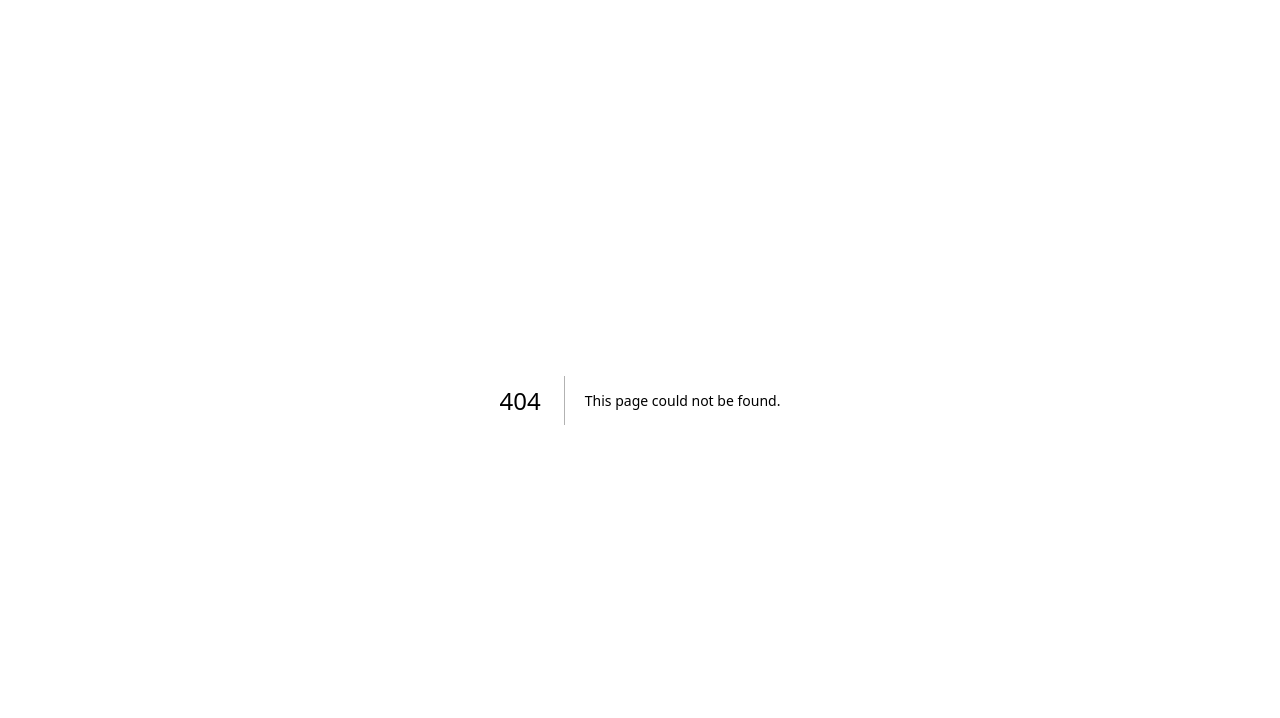
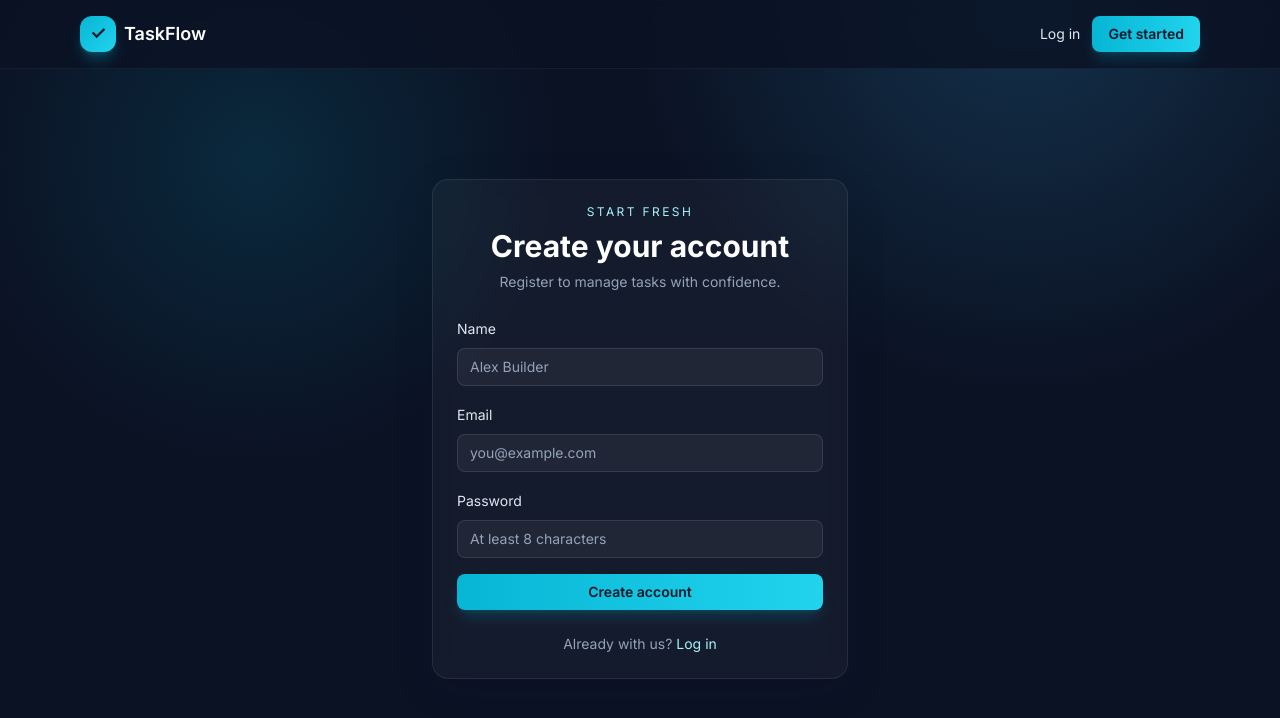
Before and after one commit to KushRawat/task-management-system, a Next.js app in the folder frontend/: page /register in a window 1280 px wide. Before the commit this address had no page. Shown: the top 718 px of the page. Built offline with nearby package versions, Linux system fonts and the light colour scheme; no server answers.

Commit message:
feat(frontend): add auth flows

```diff
--- /dev/null
+++ b/frontend/app/login/page.tsx
@@ -0,0 +1,32 @@
+import Link from "next/link";
+import { AppHeader } from "@/components/app-header";
+import { AuthForm } from "@/components/auth/auth-form";
+import { Card } from "@/components/ui/card";
+
+export default function LoginPage() {
+  return (
+    <>
+      <AppHeader />
+      <main className="mx-auto flex min-h-[calc(100vh-80px)] max-w-md flex-col justify-center px-4 py-10">
+        <Card className="space-y-6 border border-white/5">
+          <div className="space-y-2 text-center">
+            <p className="text-xs uppercase tracking-[0.2em] text-cyan-200">
+              Welcome back
+            </p>
+            <h1 className="text-3xl font-bold text-white">Sign in to TaskFlow</h1>
+            <p className="text-sm text-slate-400">
+              Your tasks, perfectly organized and synced.
+            </p>
+          </div>
+          <AuthForm mode="login" />
+          <p className="text-center text-sm text-slate-400">
+            Don&apos;t have an account?{" "}
+            <Link className="text-cyan-200 hover:text-white" href="/register">
+              Create one
+            </Link>
+          </p>
+        </Card>
+      </main>
+    </>
+  );
+}
--- /dev/null
+++ b/frontend/app/register/page.tsx
@@ -0,0 +1,32 @@
+import Link from "next/link";
+import { AppHeader } from "@/components/app-header";
+import { AuthForm } from "@/components/auth/auth-form";
+import { Card } from "@/components/ui/card";
+
+export default function RegisterPage() {
+  return (
+    <>
+      <AppHeader />
+      <main className="mx-auto flex min-h-[calc(100vh-80px)] max-w-md flex-col justify-center px-4 py-10">
+        <Card className="space-y-6 border border-white/5">
+          <div className="space-y-2 text-center">
+            <p className="text-xs uppercase tracking-[0.2em] text-cyan-200">
+              Start fresh
+            </p>
+            <h1 className="text-3xl font-bold text-white">Create your account</h1>
+            <p className="text-sm text-slate-400">
+              Register to manage tasks with confidence.
+            </p>
+          </div>
+          <AuthForm mode="register" />
+          <p className="text-center text-sm text-slate-400">
+            Already with us?{" "}
+            <Link className="text-cyan-200 hover:text-white" href="/login">
+              Log in
+            </Link>
+          </p>
+        </Card>
+      </main>
+    </>
+  );
+}
--- /dev/null
+++ b/frontend/components/auth/auth-form.tsx
@@ -0,0 +1,92 @@
+'use client';
+
+import { zodResolver } from "@hookform/resolvers/zod";
+import { useForm } from "react-hook-form";
+import { useRouter } from "next/navigation";
+import { z } from "zod";
+import { authApi } from "@/lib/api-client";
+import { useAuthStore } from "@/lib/auth-store";
+import { Button } from "../ui/button";
+import { Input } from "../ui/input";
+import toast from "react-hot-toast";
+
+const loginSchema = z.object({
+  email: z.string().email(),
+  password: z.string().min(8),
+});
+
+const registerSchema = loginSchema.extend({
+  name: z.string().min(2),
+});
+
+type Mode = "login" | "register";
+
+export const AuthForm = ({ mode }: { mode: Mode }) => {
+  const router = useRouter();
+  const setSession = useAuthStore((s) => s.setSession);
+  const schema = mode === "register" ? registerSchema : loginSchema;
+  const {
+    register,
+    handleSubmit,
+    formState: { errors, isSubmitting },
+  } = useForm<z.infer<typeof registerSchema>>({
+    resolver: zodResolver(schema),
+    defaultValues: { email: "", password: "", name: "" },
+  });
+
+  const onSubmit = async (values: z.infer<typeof registerSchema>) => {
+    try {
+      const res =
+        mode === "register"
+          ? await authApi.register({
+              email: values.email,
+              password: values.password,
+              name: values.name || "",
+            })
+          : await authApi.login({
+              email: values.email,
+              password: values.password,
+            });
+      setSession(res.user, res.accessToken);
+      toast.success(`Welcome ${res.user.name}`);
+      router.push("/dashboard");
+    } catch (error: any) {
+      toast.error(error?.message ?? "Unable to sign in");
+    }
+  };
+
+  return (
+    <form onSubmit={handleSubmit(onSubmit)} className="space-y-4">
+      {mode === "register" && (
+        <div className="space-y-2">
+          <label className="text-sm text-slate-200">Name</label>
+          <Input placeholder="Alex Builder" {...register("name")} />
+          {errors.name && (
+            <p className="text-xs text-amber-300">{errors.name.message}</p>
+          )}
+        </div>
+      )}
+      <div className="space-y-2">
+        <label className="text-sm text-slate-200">Email</label>
+        <Input placeholder="you@example.com" type="email" {...register("email")} />
+        {errors.email && (
+          <p className="text-xs text-amber-300">{errors.email.message}</p>
+        )}
+      </div>
+      <div className="space-y-2">
+        <label className="text-sm text-slate-200">Password</label>
+        <Input
+          type="password"
+          placeholder="At least 8 characters"
+          {...register("password")}
+        />
+        {errors.password && (
+          <p className="text-xs text-amber-300">{errors.password.message}</p>
+        )}
+      </div>
+      <Button className="w-full" type="submit" disabled={isSubmitting}>
+        {isSubmitting ? "Saving..." : mode === "login" ? "Log in" : "Create account"}
+      </Button>
+    </form>
+  );
+};
```
